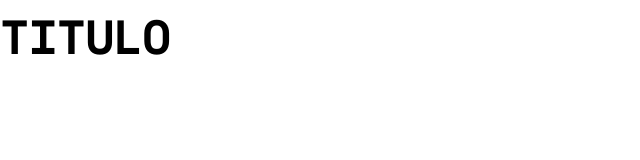
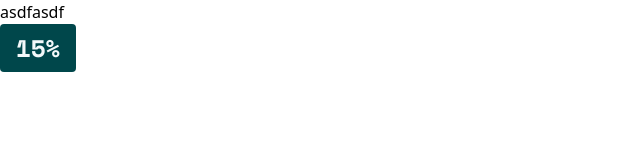
Before and after one commit to CharlieCastleWeb/fem--tip-calculator-app, a website built with Vite: page index.html in a window 1280 px wide. Shown: the whole page, without its empty margins (0-640 px from the left). Built offline with nearby package versions, Linux system fonts and the light colour scheme.

Commit message:
feat: button component

```diff
--- /dev/null
+++ b/src/components/MainLayout/MainLayout.html
@@ -0,0 +1 @@
+<h1>asdfasdf</h1>
--- /dev/null
+++ b/src/components/MainLayout/MainLayout.ts
@@ -0,0 +1,10 @@
+import { renderTipButton } from "../TipButton/TipButton";
+import template from "./MainLayout.html?raw";
+
+export function renderMainLayout(): HTMLElement {
+  const main = document.createElement("main");
+  main.classList.add("main-layout");
+  main.innerHTML = template;
+  main.appendChild(renderTipButton("15%"));
+  return main;
+}
--- /dev/null
+++ b/src/components/TipButton/TipButton.ts
@@ -0,0 +1,12 @@
+export function renderTipButton(label: string): HTMLElement {
+  const button = document.createElement("button");
+  button.className = `
+    h-12 bg-fem-green-900 text-fem-grey-50 text-preset-3 rounded cursor-pointer transition-all duration-300 ease-in-out
+    px-4 py-2
+    hover:bg-fem-green-400 hover:text-fem-green-900
+    focus:bg-fem-green-400 focus:text-fem-green-900 focus:outline-0
+    active:bg-fem-green-200 active:text-fem-green-900
+  `;
+  button.textContent = label;
+  return button;
+}
--- a/src/main.ts
+++ b/src/main.ts
@@ -1,5 +1,8 @@
+import { renderMainLayout } from "./components/MainLayout/MainLayout";
 import "./style.css";
 
-document.querySelector<HTMLDivElement>("#app")!.innerHTML = `
-  <h1 class="text-preset-1">TITULO</h1>
-`;
+const app = document.querySelector<HTMLDivElement>("#app");
+
+if (app) {
+  app.appendChild(renderMainLayout());
+}
--- a/src/style.css
+++ b/src/style.css
@@ -1,3 +1,4 @@
-@import "./styles/_theme.css";
+@import "./styles/_colors.css";
+@import "./styles/_typography.css";
 @import "./styles/_typography.css";
 @import "tailwindcss";
--- a/src/styles/_typography.css
+++ b/src/styles/_typography.css
@@ -1,22 +1,21 @@
-
 @theme {
   --font-fem-mono: "Space Mono", monospace;
 }
 
 .text-preset-1 {
-  @apply font-fem-mono font-bold text-5xl leading-[1.479167] tracking-[-0.0625rem];
+  @apply font-fem-mono font-bold text-5xl tracking-[-0.0625rem];
 }
 
 .text-preset-2 {
-  @apply font-fem-mono font-bold text-[2rem] leading-[1.46875] tracking-[-0.041875rem];
+  @apply font-fem-mono font-bold text-[2rem] tracking-[-0.041875rem];
 }
 
 .text-preset-3 {
-  @apply font-fem-mono font-bold text-2xl leading-9;
+  @apply font-fem-mono font-bold text-2xl;
 }
 
 .text-preset-4 {
-  @apply font-fem-mono font-bold text-xl leading-[1.875rem];
+  @apply font-fem-mono font-bold text-xl;
 }
 
 .text-preset-5 {
@@ -24,5 +23,5 @@
 }
 
 .text-preset-6 {
-  @apply font-fem-mono text-[0.8125rem] leading-[1.46154];
+  @apply font-fem-mono text-[0.8125rem];
 }
```
Also changed, not shown: src/styles/_spacing.css (added, +12 -0 lines), src/styles/_colors.css (renamed from src/styles/_theme.css).
